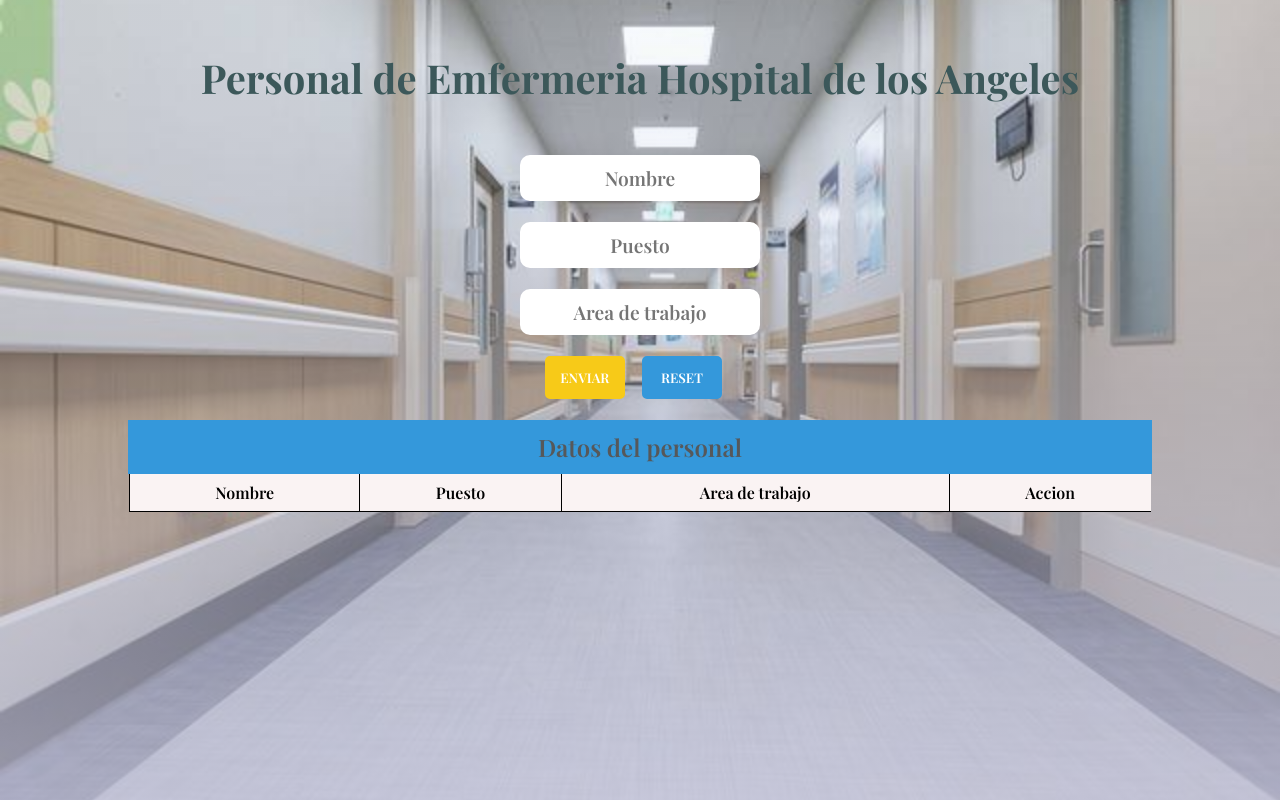
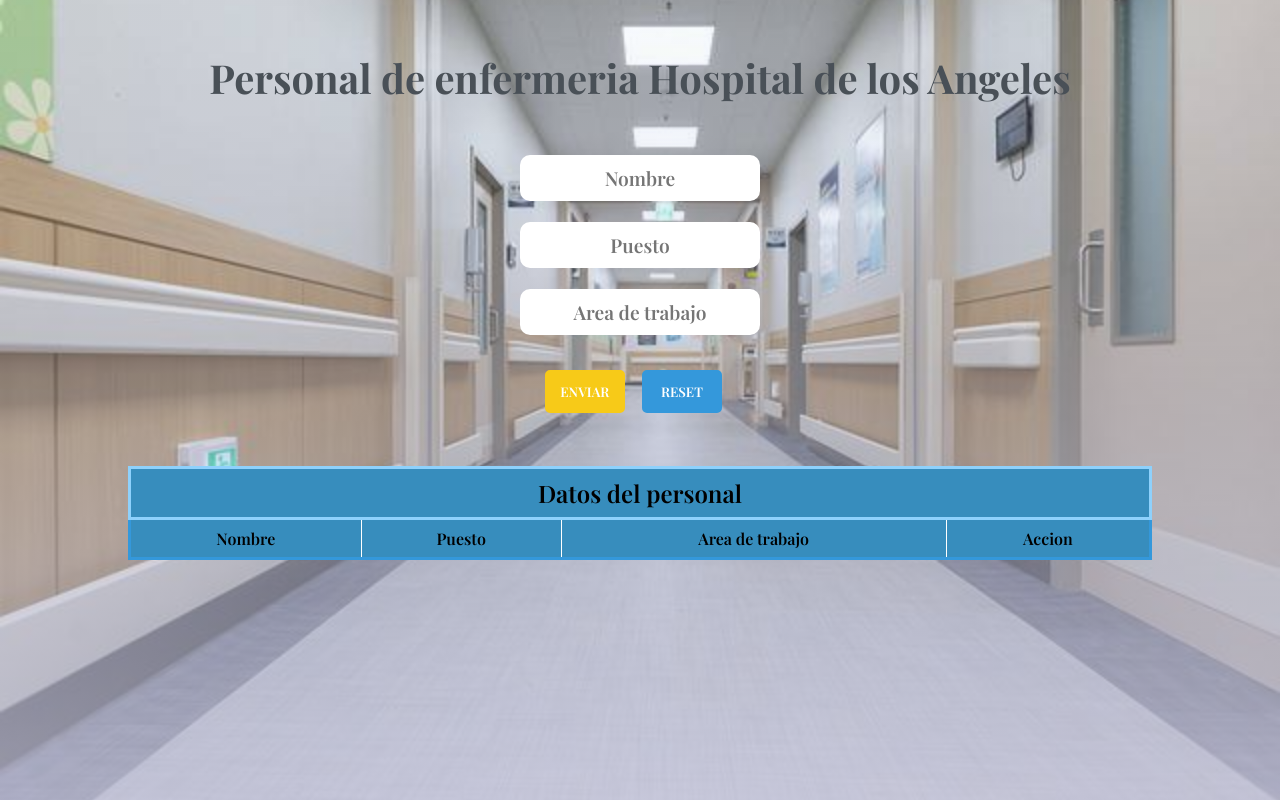
Before and after one commit to Aleta83/CRUD-Hospital-EmployesInfo, a plain HTML site: page index.html in a window 1280 px wide. Drawn offline with nearby package versions, Linux system fonts and the light colour scheme; a web font is replaced by a local one.

Commit message:
javascript working

```diff
--- a/app.js
+++ b/app.js
@@ -11,7 +11,7 @@ let name = document.getElementById("name").value;
 let job = document.getElementById("job").value;
 let exp = document.getElementById("experience").value;
 if (name === "" || job === "" || exp === "") {
-msg.innerHTML = `<span>Por favor inserta la informacion</span>`;
+msg.innerHTML = `<span>Por favor inserta la informacion completa</span>`;
 return false;
 }
 return true;
@@ -49,7 +49,7 @@ exp: exp,
 };
 
 
-msg.innerHTML = "informacion insertada";
+msg.innerHTML = `<span>Informacion insertada😃</span>`;
 return personalDeEnfermeria;
 }
 function readingDataFromLocalStore() {
@@ -127,7 +127,7 @@ localStorage.setItem("personal", JSON.stringify(personal));
 let buttonSubmit = document.getElementById("btn");
 buttonSubmit.onclick = Submit;
 document.getElementById("form").reset();
-msg.innerHTML = "informacion actual";
+msg.innerHTML = `<span>Informacion actualizada</span>`;
 }
 
 //delete
@@ -136,7 +136,7 @@ let ans = confirm("Estas seguro de querer borrar los datos?");
 if (ans == true) {
 //row = td.parentElement.parentElement;
 document.getElementById("table").deleteRow(row.rowIndex);
-msg.innerHTML = "informacion Borrada";
+msg.innerHTML = `<span>Informacion eliminada</span>`;
 
 //tambien borramos los datos del localStorage
 let personal = readingDataFromLocalStore();
--- a/index.html
+++ b/index.html
@@ -19,7 +19,7 @@
 <body>
     <section>
         <div part1>
-            <h1>Personal de Emfermeria Hospital de los Angeles</h1>
+            <h1>Personal de enfermeria Hospital de los Angeles</h1>
             <form id="form">
                 <input type="text" id="name" name="name" placeholder="Nombre"><br><br>
                 <input type="text" id="job" name="job" placeholder="Puesto"><br><br>
@@ -44,7 +44,7 @@
                         <td class="col">Nombre</td>
                         <td class="col">Puesto</td>
                         <td class="col">Area de trabajo</td>
-                        <td class="col1">Accion</td>
+                        <td class="col">Accion</td>
 
                     </tr>
                 </tbody>
--- a/style.css
+++ b/style.css
@@ -22,14 +22,17 @@ body{
 
 .part1, h1{
     padding: 4%;
-    color: rgb(60,88,90);
+    color: #495057;
     text-align: center;
     justify-content: center;
     font-size: 2.5em;
+
+
 }
 
 #form{
     text-align: center;
+    margin-bottom: 2em;
 }
 
 input {
@@ -55,6 +58,7 @@ input {
     margin-right: 1em;
     width: 80px;
     align-items: center;
+
 }
 
 #btn:hover{
@@ -72,10 +76,11 @@ input {
     margin-right: 1em;
     width: 80px;
     align-items: center;
+    margin-top: 1em;
 }
 
 #clean:hover{
-    box-shadow: 0 0 10px 0 #2ecc71 inset, 0 0 10px 4px #2ecc71;
+    box-shadow: 0 0 10px 0 #3498db inset, 0 0 10px 4px #3498db;
 }
 
 table{
@@ -84,57 +89,38 @@ table{
     border-collapse: collapse ;
     align-content: center;
     margin: auto;
-    border:none;
+    border: solid #3498db;
 }
 
-td{
+td, td{
     background-color: #FAF3F3;
     border :1px solid black;
     padding: .5rem;
     text-align: center;
     font-size: 1rem;
-    border-right: none;
+    border-right: 1px solid white;
+
+
 }
-
-#data-employes{
-    background-color:#3498db;
-    text-align: center;
-    border: solid #3498db;
-    color: rgb(86,88,90);
-    font-size: 1.5em;
+.col{
+    background: #378dbd;
+    color:black;
 }
 
 
 
-
-
-
-
-
-
-
-
-
+#data-employes{
+    background: #378dbd;
+    text-align: center;
+    border: solid #8ed1fc;
+    color: black;
+    font-size: 1.5em;
+    }
 .btn-container{
     align-items: center;
     text-align: center;
     display: flex;
     flex-direction: column;
-        }
-
-
-
-
-
-
-
-
-        span {
-        display: block;
-        text-align: center;
-        font-size: 1em;
-        color: black;
-        font-weight: 700;
 
     }
 
@@ -145,6 +131,7 @@ td{
     width: 60px;
     border: solid #e74c4c;
     justify-content: space-around;
+
     }
 
 .borrar:hover{
@@ -152,7 +139,6 @@ td{
     }
 
 .editar{
-
     background-color: #2ecc71;
     color: white;
     border: solid #2ecc71;
@@ -160,11 +146,23 @@ td{
     border-radius: 5px;
     text-align: center;
     align-items: center;
+
     }
 
 .editar:hover{
     box-shadow: 0 0 10px 0 #2ecc71 inset, 0 0 10px 4px #2ecc71;
     }
+
+span {
+    display: block;
+    text-align: center;
+    font-size: 1.2em;
+    color: black;
+    font-weight: 700;
+    margin-bottom: 2%;
+
+    }
+
 
 @media screen and (max-width:700px){
 
```
Lines whose indentation alone changed are shown as unchanged.
